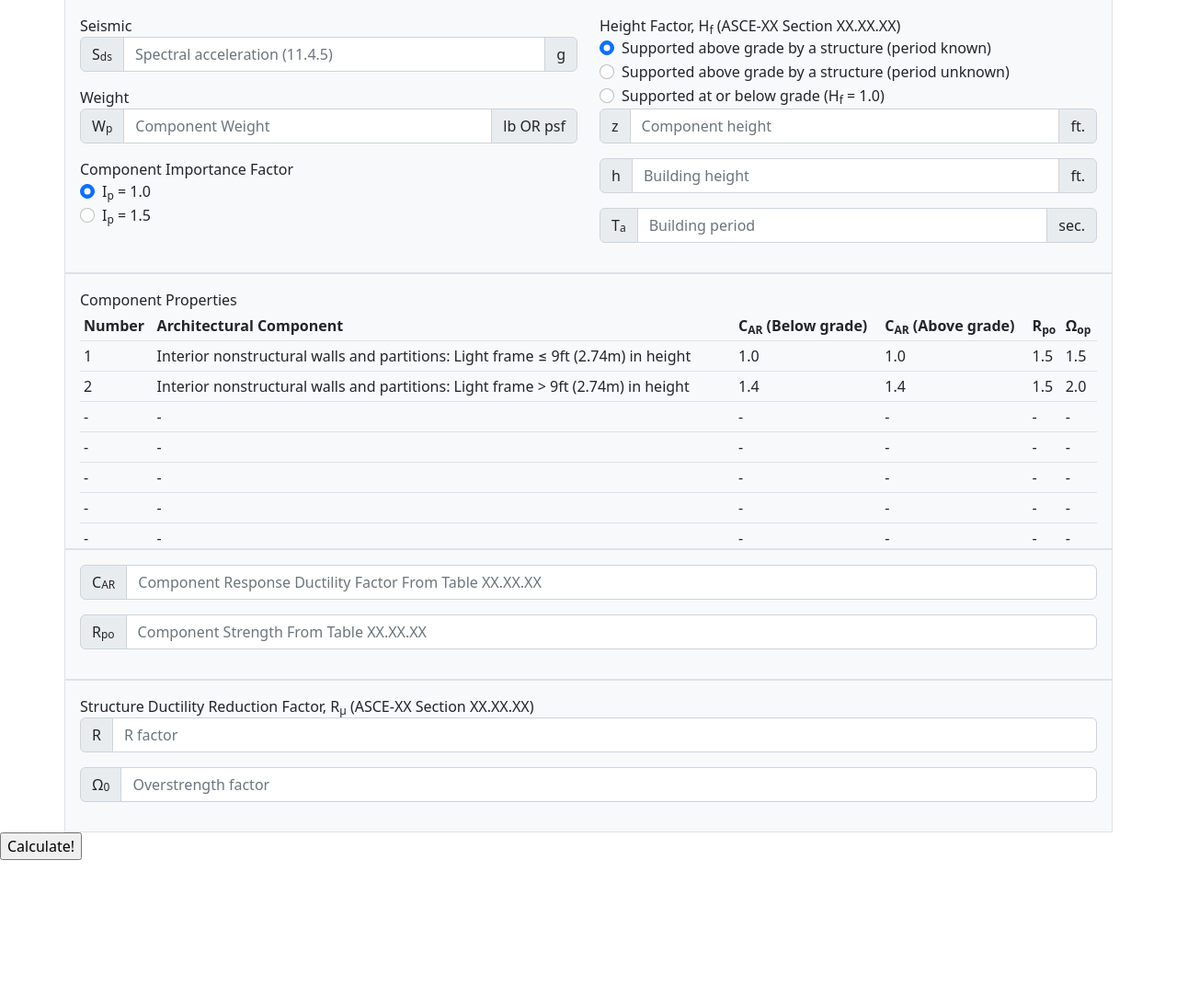
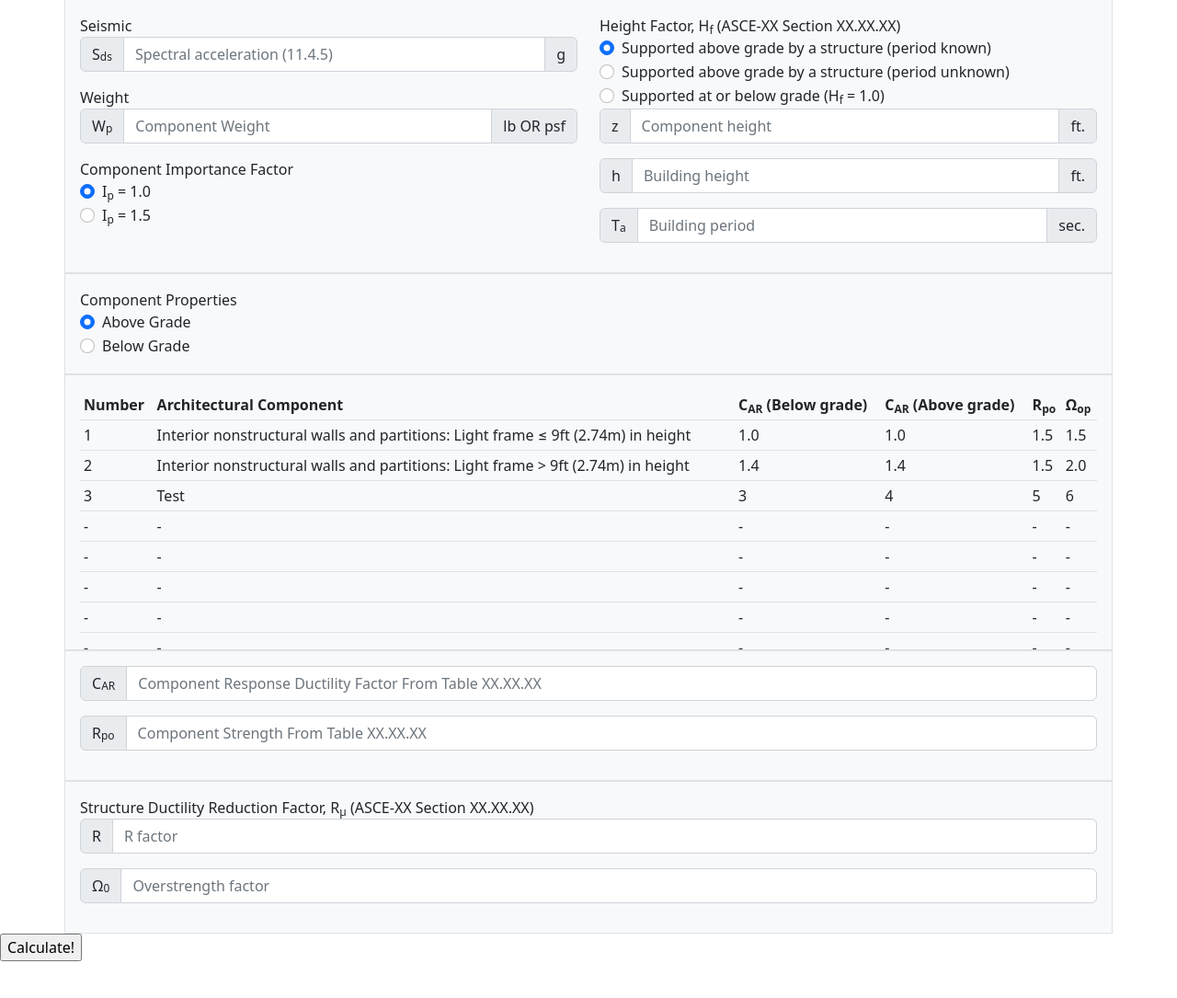
Before and after one commit to aclozovoy/FpForceCalculator, a Flask app: page / in a window 1280 px wide. Shown: the part 57-1142 px from the top of the page at 92% size. Before the commit the page ends 992 px from the top, so only its background shows below. Run offline with Flask 2, Linux system fonts and the light colour scheme.

Commit message:
Add Car click events for 'Above' and 'Below' radio

```diff
--- a/static/js/scripts.js
+++ b/static/js/scripts.js
@@ -26,11 +26,23 @@ $(document).ready(function(){
     })
 });
 
-// ADD Rpo TABLE VALUES TO INPUT BOX
+// ADD Car AND Rpo TABLE VALUES TO INPUT BOX
 $(document).ready(function(){
     $("#ComponentsTable tbody tr").click(function() {
+
+        // Car
+        var CompRadio = $("input[name$='CompRadio']:checked").val();
+
+        if (CompRadio=='Above') {
+            var CarValue = $(this).children(".CarA").text();
+        } else if (CompRadio=='Below') {
+            var CarValue = $(this).children(".CarB").text();
+        }
+
+        $("#CarBox").val(CarValue);
+
+        // Rpo
         var RpoValue = $(this).children(".Rpo").text();
-
         $("#RpoBox").val(RpoValue);
     });
 });
--- a/templates/main.html
+++ b/templates/main.html
@@ -105,9 +105,18 @@
 	</div>
 
 
-
+	<div class="container-sm bg-light p-3 border">
+		Component Properties
+		<div class="form-check">
+			<input class="form-check-input" type="radio" name="CompRadio" id="CompRadio1" value="Above" checked>
+			<label class="form-check-label" for="CompRadio1">Above Grade</label>
+	   </div>
+	   <div class="form-check">
+			<input class="form-check-input" type="radio" name="CompRadio" id="CompRadio2" value="Below" unchecked>
+			<label class="form-check-label" for="CompRadio2">Below Grade</label>
+		</div>
+	</div>
 	<div class="container-sm bg-light p-3 border table-responsive">
-		Component Properties
 		<table class="table table-sm table-hover" id="ComponentsTable">
 			<thead>
 				<tr>
@@ -123,26 +132,26 @@
 				<tr>
 					<td class="num">1</td>
 					<td class="component">Interior nonstructural walls and partitions: Light frame ≤ 9ft (2.74m) in height</td>
-					<td class="CARB">1.0</td>
-					<td class="CARA">1.0</td>
+					<td class="CarB">1.0</td>
+					<td class="CarA">1.0</td>
 					<td class="Rpo">1.5</td>
 					<td class="Oop">1.5</td>
 				</tr>
 				<tr>
 					<td class="num">2</td>
 					<td class="component">Interior nonstructural walls and partitions: Light frame > 9ft (2.74m) in height</td>
-					<td class="CARB">1.4</td>
-					<td class="CARA">1.4</td>
+					<td class="CarB">1.4</td>
+					<td class="CarA">1.4</td>
 					<td class="Rpo">1.5</td>
 					<td class="Oop">2.0</td>
 				</tr>
 				<tr>
-					<td class="num">-</td>
-					<td class="component">-</td>
-					<td class="CARB">-</td>
-					<td class="CARA">-</td>
-					<td class="Rpo">-</td>
-					<td class="Oop">-</td>
+					<td class="num">3</td>
+					<td class="component">Test</td>
+					<td class="CarB">3</td>
+					<td class="CarA">4</td>
+					<td class="Rpo">5</td>
+					<td class="Oop">6</td>
 				</tr>
 				<tr>
 					<td>-</td>
```
